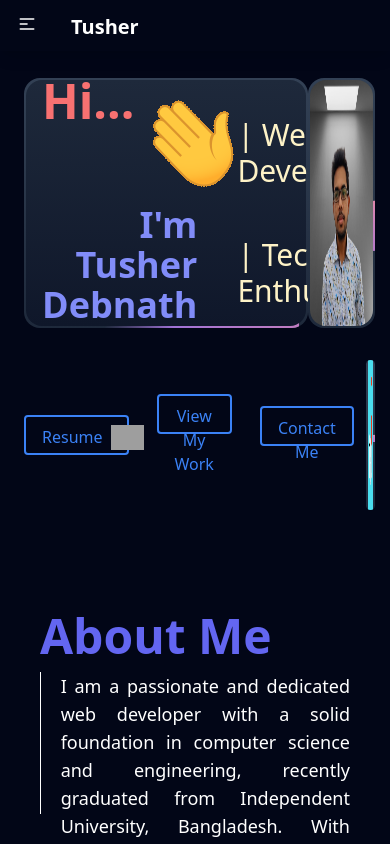
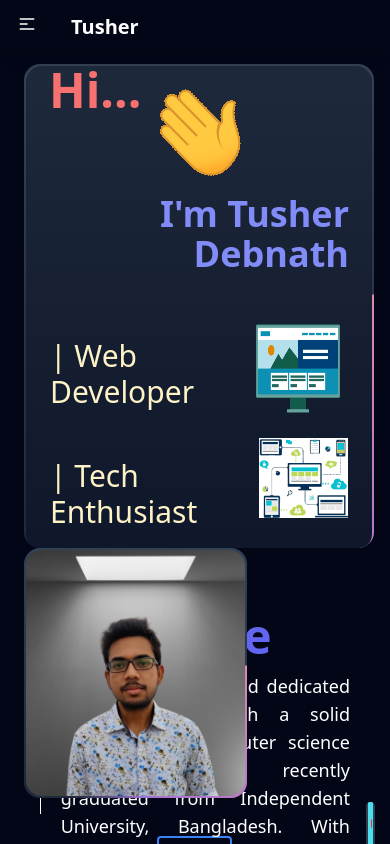
Before and after one commit to Tusher37/portfolio-new, a React (Vite) app: page / in a window 390 px wide. Shown: the top 844 px of the page. Built offline with nearby package versions, Linux system fonts and the light colour scheme; grey boxes are pictures that could not be loaded.

Commit message:
Added some mobile responsive point for Intro section

```diff
--- a/src/components/Home.jsx
+++ b/src/components/Home.jsx
@@ -6,21 +6,20 @@ import resumeDown from '../assets/down.png';
 import location from '../assets/location.gif';
 import bdFlag from '../assets/bangladesh_flag_lottie_json_animation_800.gif';
 const Home = () => {
-    // const u = `https://ibb.co.com/dL2yYQg`;
     return (
 
             <div id="home" className='m-6 grid grid-cols-1 gap-1 h-[500px] w-[90vw] items-center justify-center bg-slate-950 text-white'>
-                <div className="flex justify-between pt-10">
-                    <div className="card-wrapper h-[250px] w-[950px]">
-                        <div className="card-content flex gap-10 pl-4 pr-4  items-center justify-around text-xs">
-                            <div className="w-[500px]">
+                <div className="flex flex-col lg:flex-row justify-center lg:justify-between pt-10">
+                    <div className="card-wrapper h[600px] lg:h-[250px] w-[350px] lg:w-[950px]">
+                        <div className="card-content flex flex-col lg:flex-row gap-5 lg:gap-10 pl-1 lg:pl-4 pr-1 lg:pr-4  items-center justify-around text-xs">
+                            <div className="w-[300px] lg:w-[500px]">
                                 <div className="flex">
                                     <p className="text-5xl text-red-400 font-semibold pb-1">Hi...</p>
                                     <img src={handWave} alt="" />
                                 </div>
                                 <p className="text-4xl text-end text-indigo-400 font-semibold pb-1">I'm Tusher Debnath</p>
                             </div>
-                            <div className="">
+                            <div className="m-5">
                                 <div className="flex gap-1 pb-5">
                                     <p className="text-3xl text-amber-100 pt-5">|  Web Developer </p>
                                     <img className="h-[100px] w-[100px]" src={webImg} alt="" />
@@ -34,14 +33,12 @@ const Home = () => {
                                     <img className="h-[80px] w-[90px]" src={techImg} alt="" />
                                 </div>
 
-
-
                             </div>
                         </div>
                     </div>
                     <div className="flex space-x-4 gap-8  h-[250px]">
                         <div className="card-wrapper h-[250px] rounded-xl">
-                            <img className="card-content h-[250px] w-[270px] rounded-xl" src={myPic} alt="" />
+                            <img className="card-content h-[250px] w-[350px] lg:w-[270px] rounded-xl" src={myPic} alt="" />
                         </div>
                     </div>
                 </div>
```
